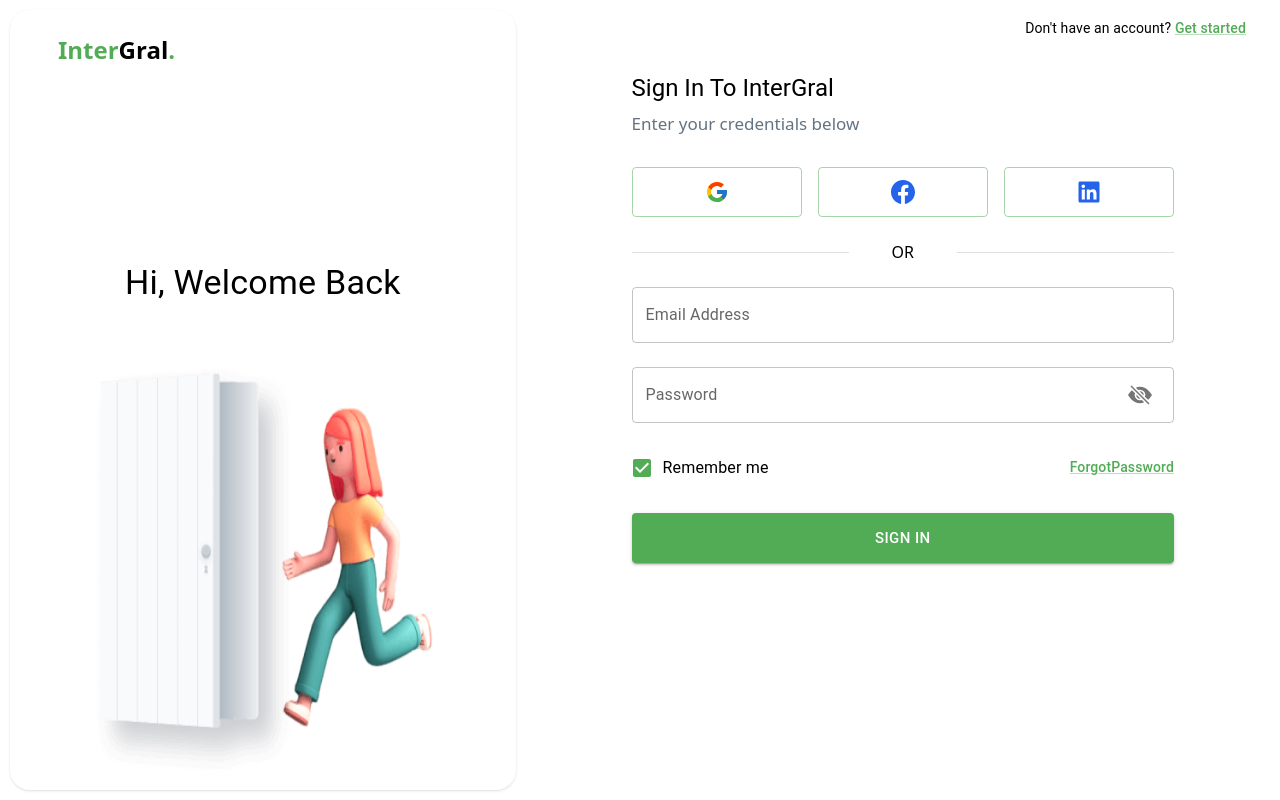
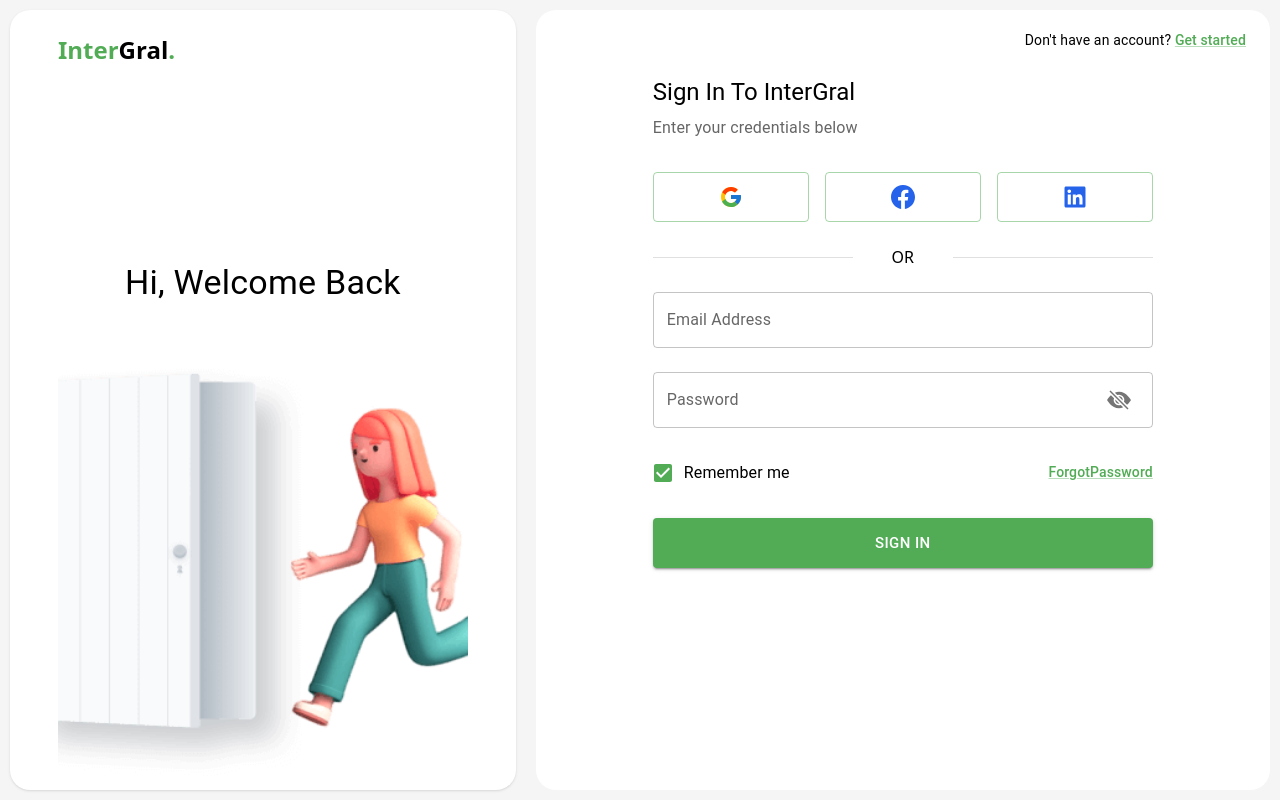
Before and after one commit to KibetBrian/BlockchainVotingSystem-UI, a React (Create React App) app: page /auth/login in a window 1280 px wide. Built offline with nearby package versions, Linux system fonts and the light colour scheme.

Commit message:
refactor Login component for improved structure and readability; enhance form handling and error notifications

```diff
--- a/src/pages/Login.js
+++ b/src/pages/Login.js
@@ -1,72 +1,58 @@
-import React, { useState } from 'react'
-import { Link as RouterLink } from 'react-router-dom'
-import { Container, Stack, Typography } from '@mui/material'
-import { styled } from '@mui/system'
+import React, { useState } from 'react';
+import { Link as RouterLink, useNavigate } from 'react-router-dom';
+import { Container, Stack, Typography, Box, Link, FormControlLabel, Checkbox, Button } from '@mui/material';
+import { styled } from '@mui/system';
+import { useSelector, useDispatch } from 'react-redux';
+import { setUserData } from '../redux/userSlice';
 import Logo from '../components/Logo';
-import Box from '@mui/material/Box';
-import Link from '@mui/material/Link';
 import AuthSocial from '../components/AuthSocial';
 import LoginForm from '../components/LoginForm';
-import FormControlLabel from '@mui/material/FormControlLabel';
-import Checkbox from '@mui/material/Checkbox';
-import Button from '@mui/material/Button';
 import client from '../axios';
-import { useSelector, useDispatch } from 'react-redux'
-import { setUserData } from '../redux/userSlice';
 
-const OuterBox = styled('div')(({ theme }) => ({
+const OuterBox = styled('div')({
   display: 'flex',
-  height: '100vh'
-}))
+  height: '100vh',
+  backgroundColor: '#f5f5f5'
+});
 
 const LeftBox = styled(Container)(({ theme }) => ({
-  flex: "1",
+  flex: '1',
   display: 'flex',
   flexDirection: 'column',
   justifyContent: 'space-between',
-  boxShadow: "0 1px 3px 0 rgb(0 0 0 / 0.1), 0 1px 2px -1px rgb(0 0 0 / 0.1)",
-  margin: "10px",
-  borderRadius: theme.border.auth
+  boxShadow: '0 1px 3px 0 rgb(0 0 0 / 0.1), 0 1px 2px -1px rgb(0 0 0 / 0.1)',
+  margin: '10px',
+  borderRadius: theme.border?.auth || '8px',
+  backgroundColor: '#ffffff'
 }));
 
 const RightBox = styled(Container)(({ theme }) => ({
-  flex: "1.5",
-  margin: "10px"
+  flex: '1.5',
+  margin: '10px',
+  padding: '20px',
+  backgroundColor: '#ffffff',
+  borderRadius: theme.border?.auth || '8px'
 }));
 
-const LeftTop = styled(Container)(({ theme }) => ({
+const StyledSection = styled(Container)(({ position }) => ({
+  flex: position === 'middle' ? '1' : position === 'bottom' ? '3' : '1',
   display: 'flex',
-  flex: '1',
-  marginTop: '5%'
-}));
-
-const LeftMiddle = styled(Container)(({ theme }) => ({
-  flex: '1',
-  display: 'flex',
-  alignItems: 'center',
-  justifyContent: 'center',
-}));
-
-const LeftBottom = styled(Container)(({ theme }) => ({
-  flex: '3'
-}));
-
-const illustration = styled('img')(({ theme }) => ({
-  height: '100%',
-  width: '100%',
-  objectFit: 'cover'
-}));
-const GetStartedLink = styled('a')(({ theme }) => ({
-  color: theme.palette.primary.main,
+  alignItems: position === 'middle' ? 'center' : 'flex-start',
+  justifyContent: position === 'middle' ? 'center' : 'flex-start',
+  marginTop: position === 'top' ? '5%' : '0'
 }));
 
 const Login = () => {
+  const navigate = useNavigate();
+  const dispatch = useDispatch();
+  const user = useSelector((state) => state.user);
 
-  const dispatch = useDispatch()
-  const user = useSelector(state => state.user);
+  const [formData, setFormData] = useState({
+    email: '',
+    password: '',
+    rememberMe: false
+  });
 
-
-  const [enteredData, setEnteredData] = useState({});
   const [snackBar, setSnackBar] = useState({
     open: false,
     vertical: 'top',
@@ -75,85 +61,100 @@
     severity: 'error',
     title: ''
   });
-  const HideSnackBar = () => {
-    setTimeout(hideSnackBar, 4000);
-    function hideSnackBar() {
-      setSnackBar({ ...snackBar, open: false })
-    }
-  }
 
+  const hideSnackBar = () => {
+    setTimeout(() => {
+      setSnackBar((prev) => ({ ...prev, open: false }));
+    }, 4000);
+  };
 
+  const handleChange = (e) => {
+    const { name, value, checked } = e.target;
+    setFormData((prev) => ({
+      ...prev,
+      [name]: name === 'rememberMe' ? checked : value
+    }));
+  };
 
-  const handleLogin = async () => {
+  const handleLogin = async (e) => {
+    e.preventDefault();
 
     try {
-      const response = await client.post('/user/login', enteredData);
-      dispatch(setUserData(response.data))
-    } catch (e) {
-      console.log(e);
-      switch (e.response.status) {
-        case 401:
-          setSnackBar({ ...snackBar,open: true,message: e.response.data.Message, severity: 'error', title: 'Error' });
-          HideSnackBar();
-          break;
-        case 404:
-          setSnackBar({ ...snackBar,open: true,message: e.response.data.error, severity: 'error', title: 'Error' });
-          HideSnackBar();
-          break;
-        case 500:
-          setSnackBar({ ...snackBar,open: true,message: e.response.data.error, severity: 'error', title: 'Error' });
-          HideSnackBar();
-          break;
-        default:
-          setSnackBar({ ...snackBar,open: true,message: e.message, severity: 'error', title: 'Error' });
-          HideSnackBar();
-          break;
+      const response = await client.post('/user/login', formData);
+      dispatch(setUserData(response.data));
+
+      if (formData.rememberMe) {
+        localStorage.setItem('userData', JSON.stringify(response.data));
       }
+
+      navigate('/dashboard');
+    } catch (error) {
+      const errorMessage = error.response?.data?.Message ||
+                          error.response?.data?.error ||
+                          'An error occurred during login';
+
+      setSnackBar({
+        open: true,
+        message: errorMessage,
+        severity: 'error',
+        title: 'Error'
+      });
+      hideSnackBar();
     }
-  }
+  };
 
   return (
     <OuterBox>
-
       <LeftBox>
-        <LeftTop>
+        <StyledSection position="top">
           <Logo />
-        </LeftTop>
-        <LeftMiddle>
+        </StyledSection>
+        <StyledSection position="middle">
           <Typography variant="h4" sx={{ px: 5, mt: 10, mb: 5 }}>
             Hi, Welcome Back
           </Typography>
-        </LeftMiddle>
-        <LeftBottom>
-          <Box sx={{ height: '100%', width: '100%' }} component="img" src="/assets/illustration_login.png" alt="sign in" />
-        </LeftBottom>
+        </StyledSection>
+        <StyledSection position="bottom">
+          <Box
+            component="img"
+            src="/assets/illustration_login.png"
+            alt="sign in"
+            sx={{ height: '100%', width: '100%', objectFit: 'cover' }}
+          />
+        </StyledSection>
       </LeftBox>
 
       <RightBox>
-
-        <Box sx={{ display: 'flex', justifyContent: 'end', mt: 1 }}>
-          <Typography fontSize={'14px'}>Don't have an account? <Link variant="subtitle2" component={RouterLink} to="/auth/signup">
-            Get started
-          </Link></Typography>
+        <Box sx={{ display: 'flex', justifyContent: 'flex-end', mb: 3 }}>
+          <Typography variant="body2">
+            Don't have an account?{' '}
+            <Link component={RouterLink} to="/auth/signup" variant="subtitle2">
+              Get started
+            </Link>
+          </Typography>
         </Box>
 
-        <Box sx={{ ml: 9, mr: 9 }}>
-
-          <Box sx={{ mt: 4, mb: 4 }}>
-            <Typography variant="h5" gutterBottom>Sign In To InterGral</Typography>
-            <Typography fontSize={17} variant="p" color={'#637381'}>Enter your credentials below</Typography>
-          </Box>
+        <Box sx={{ maxWidth: '500px', mx: 'auto', px: 3 }}>
+          <Typography variant="h5" gutterBottom>
+            Sign In To InterGral
+          </Typography>
+          <Typography variant="body1" color="text.secondary" mb={4}>
+            Enter your credentials below
+          </Typography>
 
           <AuthSocial />
 
-          <LoginForm isFetching= {user.isFetching} snackBar={snackBar} handleLogin={handleLogin} data={enteredData} setData={setEnteredData} />
+          <LoginForm
+            isFetching={user.isFetching}
+            snackBar={snackBar}
+            handleLogin={handleLogin}
+            formData={formData}
+            handleChange={handleChange}
+          />
+        </Box>
+      </RightBox>
+    </OuterBox>
+  );
+};
 
-        </Box>
-
-      </RightBox>
-
-    </OuterBox>
-  )
-}
-
-export default Login
+export default Login;
```
